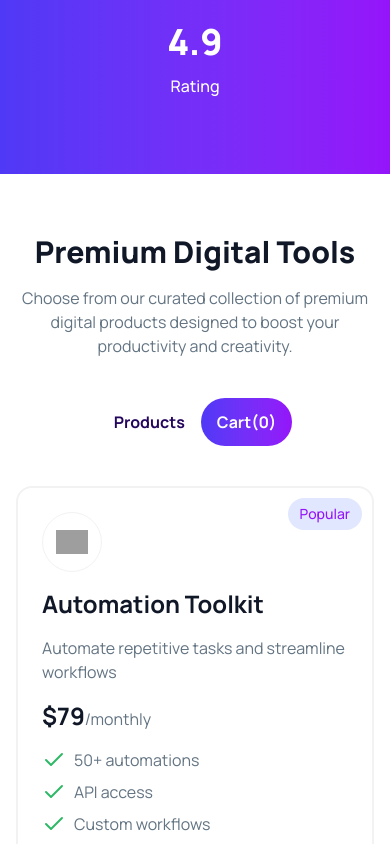
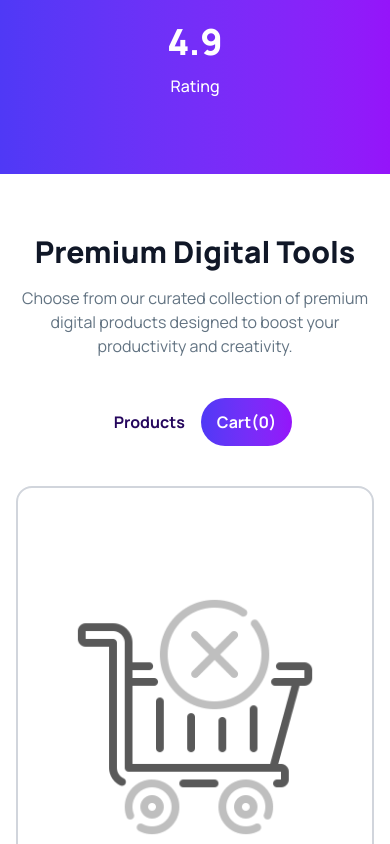
Before and after one commit to prottoymankin/assignment-06-digiTools-platform, a React (Vite) app: page / in a window 390 px wide. Both pictures are taken after a click on the button "Cart(0)". Shown: the part 1449-2293 px from the top of the page. Built offline with nearby package versions, Linux system fonts and the light colour scheme; grey boxes are pictures that could not be loaded.

Commit message:
Add cart functinality and rearrange components and make the cart function responsive

```diff
--- a/src/Layout.jsx
+++ b/src/Layout.jsx
@@ -1,24 +1,47 @@
+import { useState } from "react";
 import Banner from "./components/Banner/Banner";
 import Footer from "./components/Footer/Footer";
 import Navbar from "./components/Navbar/Navbar";
 import Pricing from "./components/Pricing/Pricing";
-import Products from "./components/Products/Products";
 import Stats from "./components/Stats/Stats";
 import Steps from "./components/Steps/Steps";
+import ProductsCartSection from "./components/ProductsCartSection/ProductsCartSection";
 
 const Layout = () => {
+  const [cartProducts, setCartProducts] = useState([]);
+  const [totalPrice, setTotalPrice] = useState(0);
+
+  const handleCartProducts = (product) => {
+    const isProductAlreadyExists = cartProducts.find(pdt => pdt.id === product.id);
+    if(isProductAlreadyExists) return;
+    setTotalPrice(prev => prev + product.price);
+    setCartProducts(prev => [...prev, product]);
+  }
+
   return (
     <>
 
       <header className="border border-[#F2F2F2]">
-        <Navbar />
+        <Navbar
+          cartProducts = {cartProducts}
+        />
       </header>
 
       <main>
         <Banner />
+
         <Stats />
-        <Products />
+
+        <ProductsCartSection
+          cartProducts = {cartProducts}
+          handleCartProducts = {handleCartProducts}
+          setCartProducts = {setCartProducts}
+          totalPrice = {totalPrice}
+          setTotalPrice = {setTotalPrice}
+        />
+
         <Steps />
+
         <Pricing />
       </main>
 
--- a/src/components/Navbar/Navbar.jsx
+++ b/src/components/Navbar/Navbar.jsx
@@ -1,6 +1,6 @@
 import { Menu, ShoppingCart } from "lucide-react";
 
-const Navbar = () => {
+const Navbar = ({ cartProducts }) => {
   return (
     <nav
       className="max-w-7xl mx-auto flex items-center justify-between px-4 py-6.5"
@@ -28,7 +28,13 @@ const Navbar = () => {
       </ul>
 
       <div className="flex gap-4 items-center">
-        <button className="btn btn-circle">
+        <button className="btn btn-circle relative">
+          <span
+            className="absolute -top-2.5 -right-1 rounded-full bg-linear-to-r from-[#4F39F6] to-[#9514FA] h-5 w-5 font-bold text-white"
+          >
+            {cartProducts.length}
+          </span>
+
           <ShoppingCart />
         </button>
 
--- a/src/components/Products/Products.jsx
+++ /dev/null
@@ -1,51 +0,0 @@
-import { Suspense, useState } from "react";
-import SectionHeader from "../SectionHeader/SectionHeader";
-import ProductCards from "./ProductCards";
-
-const fetchProductsData = async() => {
-  const response = await fetch("/Products.json");
-  return response.json();
-}
-
-const Products = () => {
-  const [activeTab, setActiveTab] = useState('Products');
-
-  const productsDataPromise = fetchProductsData();
-
-  const activeStyle = 'text-white bg-linear-to-r from-[#4F39F6] to-[#9514FA]';
-  const inActiveStyle = 'text-[#25065D] bg-white';
-
-  return (
-    <section className="px-4 py-15 lg:py-30 max-w-7xl mx-auto">
-      {/* Product Section Header */}
-      <SectionHeader
-        title = {"Premium Digital Tools"}
-        description = {"Choose from our curated collection of premium digital products designed to boost your productivity and creativity."}
-      />
-
-      {/* Toggling Tabs */}
-      <div className="flex justify-center mb-10">
-        <button
-          onClick={() => setActiveTab("Products")}
-          className={ `cursor-pointer font-bold px-4 py-3 rounded-full ${activeTab === 'Products' ? activeStyle : inActiveStyle}` }
-        >
-          Products
-        </button>
-
-        <button
-          onClick={() => setActiveTab("Cart")}
-          className={ `cursor-pointer font-bold px-4 py-3 rounded-full ${activeTab === 'Cart' ? activeStyle : inActiveStyle}` }
-        >
-          Cart(0)
-        </button>
-      </div>
-
-      {/* Products */}
-      <Suspense>
-        <ProductCards productsDataPromise={productsDataPromise} />
-      </Suspense>
-    </section>
-  );
-};
-
-export default Products;
--- /dev/null
+++ b/src/components/ProductsCartSection/CartProduct.jsx
@@ -0,0 +1,28 @@
+const CartProduct = ({ product }) => {
+  const { icon, name, price } = product;
+
+  return (
+    <div
+      className="bg-[#F9FAFC] p-5 rounded-2xl flex flex-col sm:flex-row gap-4 sm:items-center justify-between"
+    >
+      <div className="flex gap-4 items-center">
+        <div
+          className="h-15 w-15 rounded-full flex items-center justify-center border border-[#F2F2F2]"
+        >
+          <img src={icon} alt="" className="w-8" />
+        </div>
+
+        <div className="space-y-2">
+          <h3 className="font-semibold text-xl text-[#101727]"> {name} </h3>
+          <span className="font-medium text-[#627382]"> ${price} </span>
+        </div>
+      </div>
+
+      <button className="border border-[#FF3980] btn font-bold text-[#FF3980] hover:bg-white">
+        Remove
+      </button>
+    </div>
+  );
+};
+
+export default CartProduct;
--- /dev/null
+++ b/src/components/ProductsCartSection/CartProducts.jsx
@@ -0,0 +1,18 @@
+import CartProduct from "./CartProduct";
+
+const CartProducts = ( {cartProducts} ) => {
+  return (
+    <div className="space-y-4">
+      {
+        cartProducts.map(product => (
+          <CartProduct
+            key = {product.id}
+            product = {product}
+          />
+        ))
+      }
+    </div>
+  );
+};
+
+export default CartProducts;
--- /dev/null
+++ b/src/components/ProductsCartSection/CartSection.jsx
@@ -0,0 +1,41 @@
+import CartProducts from "./CartProducts";
+import EmptyCart from "./EmptyCart";
+
+const CartSection = ({ cartProducts, setCartProducts, totalPrice, setTotalPrice }) => {
+  const handleCheckout = () => {
+    setCartProducts([]);
+    setTotalPrice(0);
+  }
+
+  return (
+    <section className="border-2 border-gray-300 rounded-2xl p-10">
+      {
+        cartProducts.length === 0 ? (
+          <EmptyCart />
+        ) : (
+          <div className="space-y-6">
+            <h2 className="font-bold text-2xl text-[#101727]">Your Cart</h2>
+
+            <CartProducts
+              cartProducts = {cartProducts}
+            />
+
+            <div className="flex items-center justify-between">
+              <span className="text-[#627382]">Total:</span>
+              <span className="font-bold text-2xl text-[#101727]">${totalPrice}</span>
+            </div>
+
+            <button
+              onClick={handleCheckout}
+              className="cursor-pointer font-bold px-4 py-3 rounded-full text-white w-full bg-linear-to-r from-[#4F39F6] to-[#9514FA]"
+            >
+              Process to Checkout
+            </button>
+          </div>
+        )
+      }
+    </section>
+  );
+};
+
+export default CartSection;
--- /dev/null
+++ b/src/components/ProductsCartSection/EmptyCart.jsx
@@ -0,0 +1,12 @@
+import emptyCartImage from "../../assets/empty-cart.png";
+
+const EmptyCart = () => {
+  return (
+    <div className="min-h-[50vh] flex flex-col gap-4 items-center justify-center">
+      <img src={emptyCartImage} alt="" className="max-w-62.5" />
+      <p className="font-bold text-xl text-[#627382]">Your cart is empty</p>
+    </div>
+  );
+};
+
+export default EmptyCart;
--- a/src/components/Products/ProductCard.jsx
+++ b/src/components/ProductsCartSection/ProductCard.jsx
@@ -1,6 +1,6 @@
 import { Check } from "lucide-react";
 
-const ProductCard = ({ product }) => {
+const ProductCard = ({ product, handleCartProducts }) => {
   const { name, description, price, period, tag, tagType, features, icon} = product;
 
   return (
@@ -41,6 +41,7 @@ const ProductCard = ({ product }) => {
       </ul>
 
       <button
+        onClick={() => handleCartProducts(product)}
         className="cursor-pointer font-bold px-4 py-3 rounded-full text-white w-full bg-linear-to-r from-[#4F39F6] to-[#9514FA]"
       >
         Buy Now
--- a/src/components/Products/ProductCards.jsx
+++ b/src/components/ProductsCartSection/ProductCards.jsx
@@ -1,7 +1,8 @@
 import { use } from "react";
 import ProductCard from "./ProductCard";
 
-const ProductCards = ({ productsDataPromise }) => {
+
+const ProductCards = ({ productsDataPromise, handleCartProducts }) => {
   const productsData = use(productsDataPromise);
 
   return (
@@ -11,6 +12,7 @@ const ProductCards = ({ productsDataPromise }) => {
           <ProductCard
             key = {product.id}
             product = {product}
+            handleCartProducts = {handleCartProducts}
           />
         ))
       }
--- /dev/null
+++ b/src/components/ProductsCartSection/ProductsCartSection.jsx
@@ -0,0 +1,55 @@
+import { Suspense, useState } from "react";
+import SectionHeader from "../SectionHeader/SectionHeader";
+import Tabs from "./Tabs";
+import ProductCards from "./ProductCards";
+import CartSection from "./CartSection";
+
+const fetchProductsData = async() => {
+  const response = await fetch("/Products.json");
+  return response.json();
+}
+
+const ProductsCartSection = ({ cartProducts, handleCartProducts, setCartProducts, totalPrice, setTotalPrice }) => {
+  const [activeTab, setActiveTab] = useState('Products');
+
+  const productsDataPromise = fetchProductsData();
+
+  return (
+    <section className="px-4 py-15 lg:py-30 max-w-7xl mx-auto">
+      <SectionHeader
+        title = {"Premium Digital Tools"}
+        description = {"Choose from our curated collection of premium digital products designed to boost your productivity and creativity."}
+      />
+
+      <Tabs
+        cartProducts = {cartProducts}
+        activeTab = {activeTab}
+        setActiveTab = {setActiveTab}
+      />
+
+      {
+        activeTab === "Products" && (
+          <Suspense>
+            <ProductCards
+              productsDataPromise = {productsDataPromise}
+              handleCartProducts = {handleCartProducts}
+            />
+          </Suspense>
+        )
+      }
+
+      {
+        activeTab === "Cart" && (
+          <CartSection
+            cartProducts = {cartProducts}
+            setCartProducts = {setCartProducts}
+            totalPrice = {totalPrice}
+            setTotalPrice = {setTotalPrice}
+          />
+        )
+      }
+    </section>
+  );
+};
+
+export default ProductsCartSection;
--- /dev/null
+++ b/src/components/ProductsCartSection/Tabs.jsx
@@ -0,0 +1,24 @@
+const Tabs = ({ cartProducts, activeTab, setActiveTab }) => {
+  const activeStyle = 'text-white bg-linear-to-r from-[#4F39F6] to-[#9514FA]';
+  const inActiveStyle = 'text-[#25065D] bg-white';
+
+  return (
+    <div className="flex justify-center mb-10">
+      <button
+        onClick={() => setActiveTab("Products")}
+        className={ `cursor-pointer font-bold px-4 py-3 rounded-full ${activeTab === 'Products' ? activeStyle : inActiveStyle}` }
+      >
+        Products
+      </button>
+
+      <button
+        onClick={() => setActiveTab("Cart")}
+        className={ `cursor-pointer font-bold px-4 py-3 rounded-full ${activeTab === 'Cart' ? activeStyle : inActiveStyle}` }
+      >
+        Cart({cartProducts.length})
+      </button>
+    </div>
+);
+};
+
+export default Tabs;
```
Also changed, not shown: src/assets/empty-cart.png (added).
